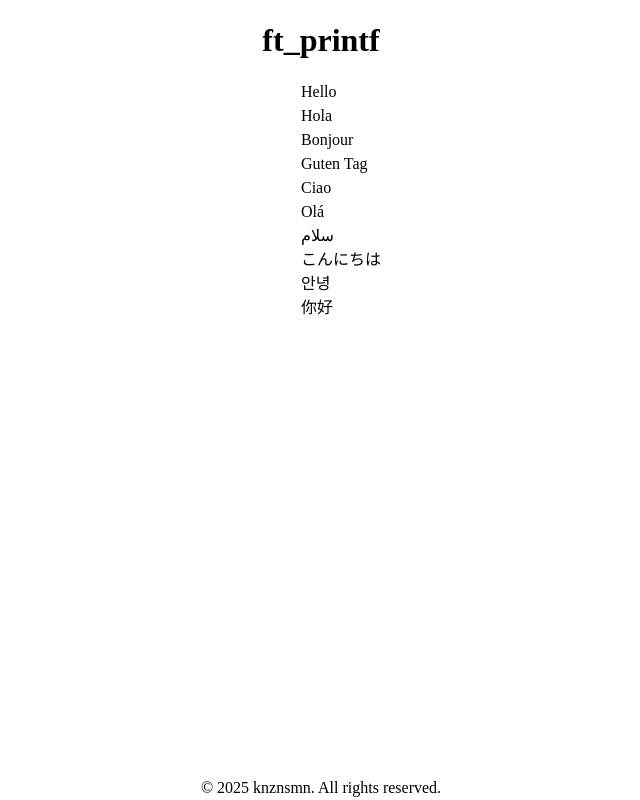
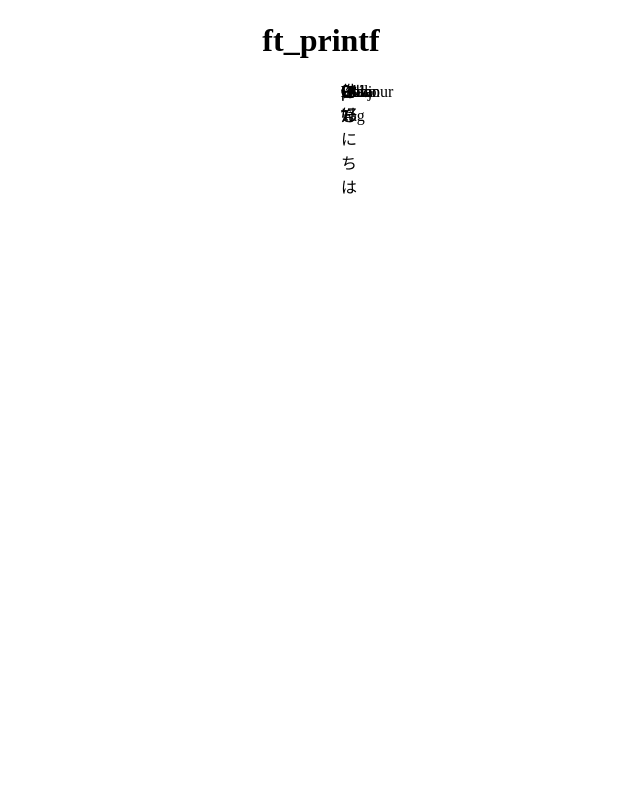
Before and after one commit to knznsmn/js, a plain HTML site: page index.html in a window 1280 px wide. Shown: the whole page, without its empty margins (319-959 px from the left). Drawn offline with Linux system fonts and the light colour scheme.

Commit message:
Modify main()

```diff
--- a/asset/css/styles.css
+++ b/asset/css/styles.css
@@ -49,8 +49,18 @@ header {
 }
 main {
   flex: 1;
+  height: 100%;
+}
+
+ul {
+  position: relative;
 }
 
 ul li {
   list-style: none;
+  position: absolute;
 }
+
+footer {
+  font-size: .85rem;
+}
--- a/asset/js/main.js
+++ b/asset/js/main.js
@@ -1,4 +1,20 @@
 import { Footer } from "./modules/footer.js";
 
-Footer();
-console.log('Main is good.');
+// Anchors
+const li = {
+	en: document.querySelector('en'),
+	sp: document.querySelector('sp')
+}
+
+li.en.style.right = '2rem';
+
+
+// Function Hall
+function main()
+{
+	Footer();
+}
+
+// main()
+
+main();
```
